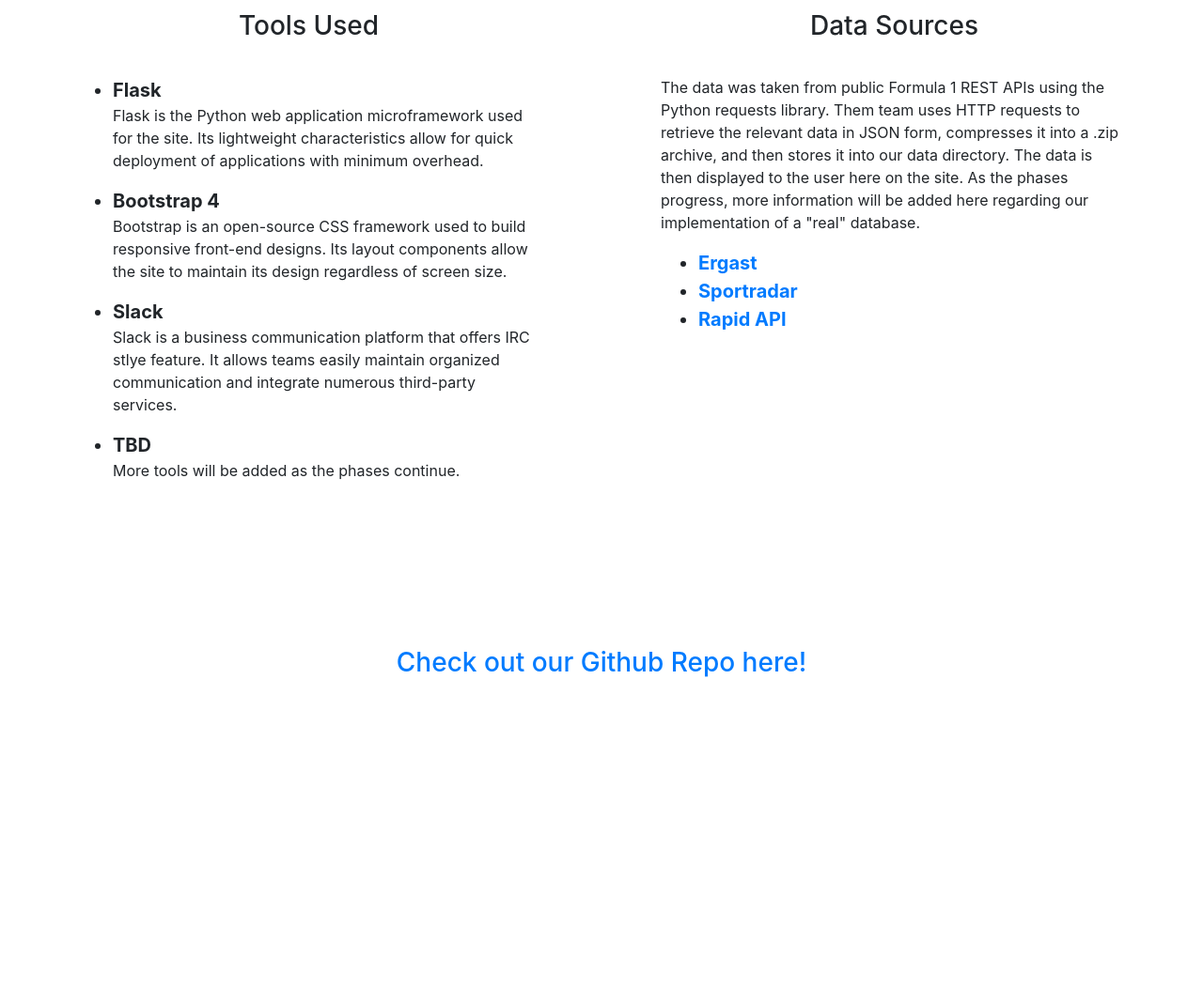
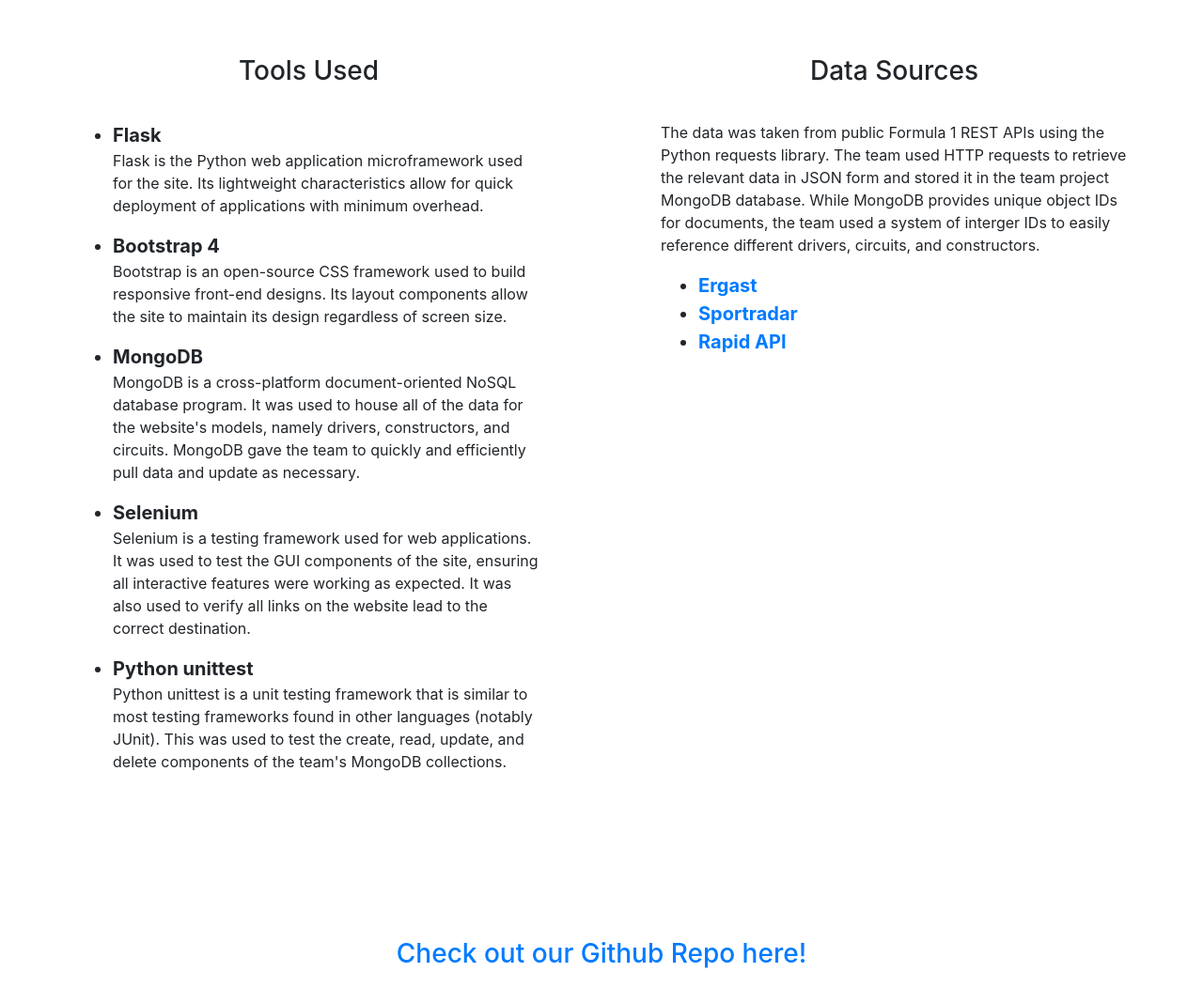
Before and after one commit to UT-SWLab/TeamE2, a Flask app: page /about in a window 1280 px wide. Shown: the part 1771-2839 px from the top of the page at 94% size. Before the commit the page ends 2492 px from the top, so only its background shows below. Run offline with Flask 2, Linux system fonts and the light colour scheme; some libraries are stand-ins or nearby versions.

Commit message:
about page tool updates

```diff
--- a/templates/about.html
+++ b/templates/about.html
@@ -1,4 +1,3 @@
-
 {% extends 'base.html' %}
 {% block head %}
 
@@ -15,6 +14,7 @@
 
 
 <html lang="en">
+
 <head>
     <meta charset="utf-8">
 
@@ -45,8 +45,8 @@
     <div class="col-md-6">
         <div class="ml-md-5">
             <div>
-                    <h3 class = "about-h3">What did we find out?</h3>
-                    <p style="margin: auto">By integrating the data from multiple sources into one cohesive locataion, we hope to produce an accurate analysis of Formula 1 trends, including up-and-coming drivers, most successful constructors, and circuit timings. The multiple data sources allow for the site to have a broader scope of information, as well as giving us the ability to verify the integrity of each source. Any incomplete information can be complemented by data from another source, creating a full picture. With enough data, the team might even be able to make predictions about future races. (**Note: This section will change after Phase 1, once we have a better idea of the exact data we are working with).
+                <h3 class="about-h3">What did we find out?</h3>
+                <p style="margin: auto">By integrating the data from multiple sources into one cohesive locataion, we hope to produce an accurate analysis of Formula 1 trends, best drivers, most successful constructors, and circuit timings. The multiple data sources allow for the site to have a broader scope of information, as well as giving us the ability to verify the integrity of each source. Any incomplete information can be complemented by data from another source, creating a full picture. From the data, one interesting result that the team saw is how "top-heavy" modern Formula 1 has become. The same drivers and constructors dominate the leaderboards. This is most notable with Lewis Hamilton and Mercedes, who handsomely win most races due to their advanced tech and driving skills.
                 </p>
             </div>
         </div>
@@ -56,7 +56,7 @@
 <div class="card-deck about-card-deck">
 
 
-        <div class="col-3 mb-3" >
+    <div class="col-3 mb-3">
         <div class="card mx-4 about-card">
             <img class="about-img" src="../static/images/about/kevinMedina.png" alt="Kevin Medina">
             <div class="card-body">
@@ -126,21 +126,23 @@
     <div class="col-md-6">
         <div class="mr-md-5">
             <div>
-                    <h3 class ="about-h3">Tools Used</h3>
+                <h3 class="about-h3">Tools Used</h3>
                 <ul>
 
                     <li class="list-bullet">Flask</li>
 
                     <p>Flask is the Python web application microframework used for the site. Its lightweight characteristics allow for quick deployment of applications with minimum overhead.</p>
 
-                            <li  class="list-bullet">Bootstrap 4</li>
+                    <li class="list-bullet">Bootstrap 4</li>
 
                     <p>Bootstrap is an open-source CSS framework used to build responsive front-end designs. Its layout components allow the site to maintain its design regardless of screen size.</p>
 
-                            <li  class="list-bullet">Slack</li>
-                        <p>Slack is a business communication platform that offers IRC stlye feature. It allows teams easily maintain organized communication and integrate numerous third-party services. </p>
-                      <li  class="list-bullet">TBD</li>
-                        <p>More tools will be added as the phases continue.</p>
+                    <li class="list-bullet">MongoDB</li>
+                    <p>MongoDB is a cross-platform document-oriented NoSQL database program. It was used to house all of the data for the website's models, namely drivers, constructors, and circuits. MongoDB gave the team to quickly and efficiently pull data and update as necessary.</p>
+                    <li class="list-bullet">Selenium</li>
+                    <p>Selenium is a testing framework used for web applications. It was used to test the GUI components of the site, ensuring all interactive features were working as expected. It was also used to verify all links on the website lead to the correct destination.</p>
+                    <li class="list-bullet">Python unittest</li>
+                    <p>Python unittest is a unit testing framework that is similar to most testing frameworks found in other languages (notably JUnit). This was used to test the create, read, update, and delete components of the team's MongoDB collections.</p>
                 </ul>
             </div>
         </div>
@@ -149,7 +151,7 @@
         <div class="ml-md-5">
             <div>
                 <h3 class="about-h3">Data Sources</h3>
-                    <p>The data was taken from public Formula 1 REST APIs using the Python requests library. Them team uses HTTP requests to retrieve the relevant data in JSON form, compresses it into a .zip archive, and then stores it into our data directory. The data is then displayed to the user here on the site. As the phases progress, more information will be added here regarding our implementation of a "real" database.</p>
+                <p>The data was taken from public Formula 1 REST APIs using the Python requests library. The team used HTTP requests to retrieve the relevant data in JSON form and stored it in the team project MongoDB database. While MongoDB provides unique object IDs for documents, the team used a system of interger IDs to easily reference different drivers, circuits, and constructors.</p>
                 <ul>
                     <li class="list-bullet"><a href="https://ergast.com/mrd/">Ergast</a></li>
                     <li class="list-bullet"><a href="https://developer.sportradar.com/docs/read/racing/Formula_1_v2">Sportradar</a></li>
```
Lines whose indentation alone changed are shown as unchanged.
